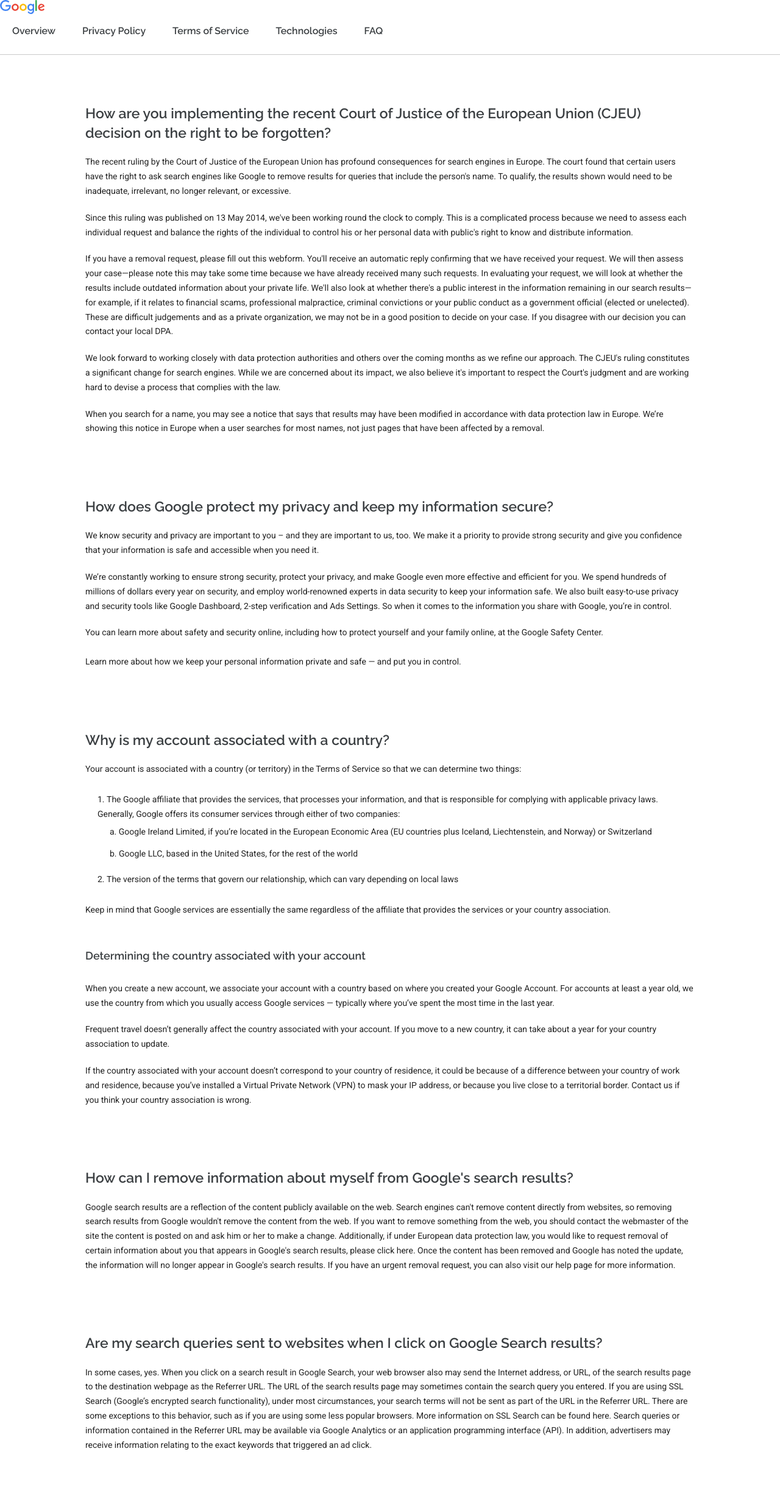
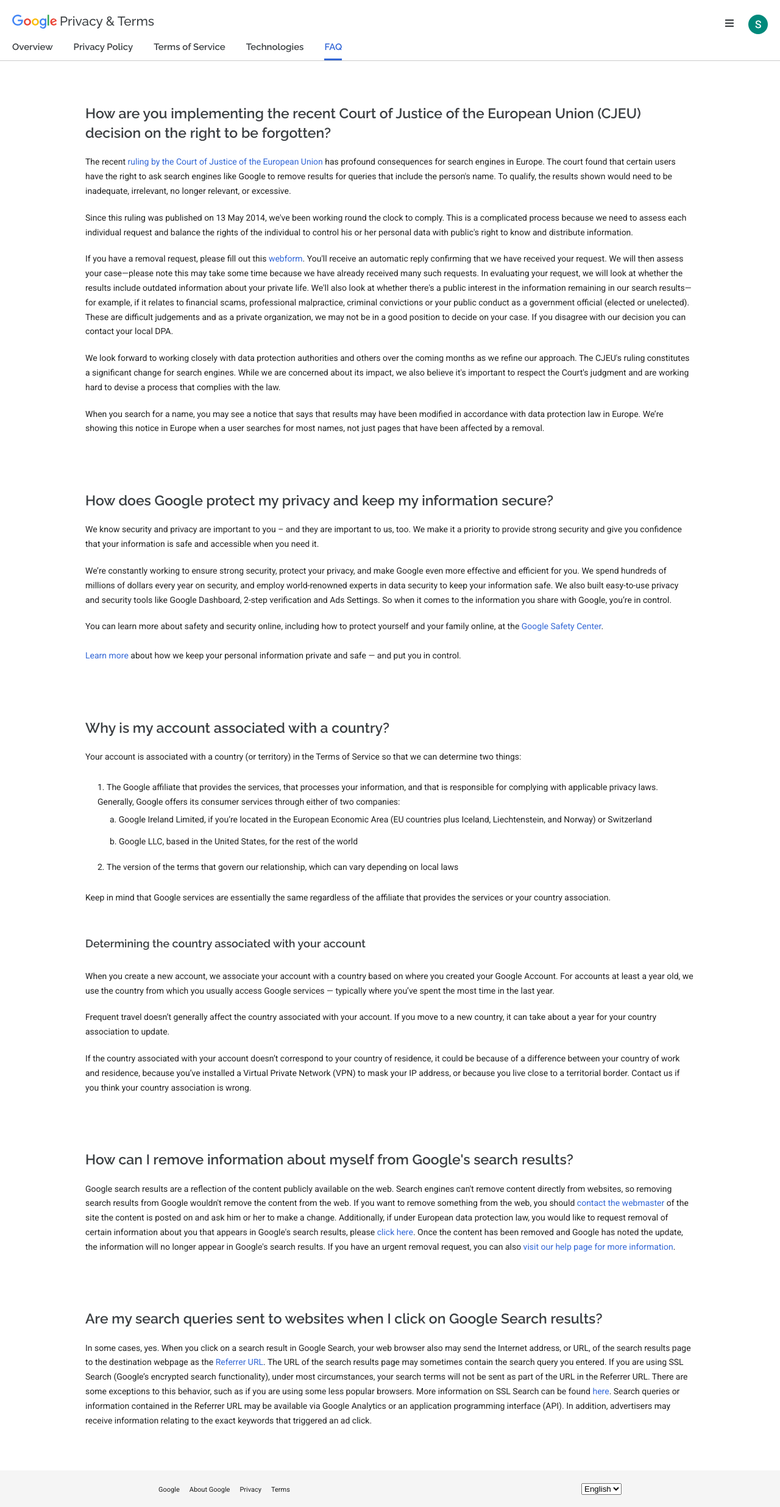
Before and after one commit to sabrina-fontana/php-google-faq, a PHP site: page / in a window 1280 px wide. Shown: the whole page at 61% size. Before the commit the page ends 2378 px from the top, so only its background shows below. Run offline with PHP 8.4, Linux system fonts and the light colour scheme.

Commit message:
esercizio completo

```diff
--- a/dist/style.css
+++ b/dist/style.css
@@ -2,6 +2,11 @@
   box-sizing: border-box;
   margin: 0;
   padding: 0;
+}
+
+.special-text {
+  color: #3367d6;
+  cursor: pointer;
 }
 
 header {
@@ -10,29 +15,58 @@ header {
   font-weight: 600;
   line-height: 1.4em;
   width: 100%;
-  height: 90px;
+  height: 100px;
   position: fixed;
   z-index: 1;
+  display: flex;
+  flex-direction: column;
+  justify-content: flex-end;
   background-color: white;
   border-bottom: 1px solid rgba(151, 151, 151, 0.5);
+  padding: 10px 20px 0 20px;
+}
+header .header-top {
+  display: flex;
+  justify-content: space-between;
+  padding-bottom: 5px;
+}
+header .header-top > * {
+  cursor: pointer;
+}
+header .header-top-left img {
+  vertical-align: bottom;
+}
+header .header-top-left span {
+  font-size: 21px;
+  font-weight: 500;
+}
+header .header-top-right img {
+  border-radius: 50%;
+  vertical-align: middle;
+  margin-left: 20px;
 }
 header nav ul {
   list-style: none;
 }
 header nav ul li {
   display: inline-block;
-  margin: 10px 20px;
+  font-size: 15px;
+  margin: 5px 30px 0 0;
+  padding-bottom: 8px;
   cursor: pointer;
+}
+header nav ul li:last-child {
+  color: #3367d6;
+  border-bottom: 3px solid #3367d6;
 }
 
 main {
-  position: relative;
-  top: 90px;
+  padding: 100px 0 50px 0;
 }
 main .faq-container {
   width: 1000px;
   margin: 0 auto;
-  padding-top: 80px;
+  padding-top: 70px;
 }
 main .faq-container .question {
   font-family: "Raleway", sans-serif;
@@ -63,3 +97,21 @@ main .faq-container .answer .small-title {
   font-size: 18px;
   padding: 30px 0;
 }
+
+footer {
+  font-family: "Roboto", sans-serif;
+  color: #000000de;
+  display: flex;
+  justify-content: space-between;
+  padding: 20px 260px;
+  background-color: #f5f5f5;
+}
+footer .footer-left ul {
+  list-style: none;
+}
+footer .footer-left ul li {
+  display: inline-block;
+  font-size: 11px;
+  margin-right: 12px;
+  cursor: pointer;
+}
--- a/index.php
+++ b/index.php
@@ -2,6 +2,7 @@
 <html lang="en" dir="ltr">
   <head>
     <meta charset="utf-8">
+    <link rel="stylesheet" href="https://use.fontawesome.com/releases/v5.15.2/css/all.css">
     <link rel="preconnect" href="https://fonts.gstatic.com">
     <link href="https://fonts.googleapis.com/css2?family=Roboto:wght@300;400;500;700&display=swap" rel="stylesheet">
     <link href="https://fonts.googleapis.com/css2?family=Raleway:wght@400;500;600&display=swap" rel="stylesheet">
@@ -14,9 +15,12 @@
       <div class="header-top">
         <div class="header-top-left">
           <img src="img/googlelogo.svg" alt="">
-
+          <span>Privacy & Terms</span>
         </div>
-        <div class="header-top-right"></div>
+        <div class="header-top-right">
+          <i class="fas fa-bars"></i>
+          <img src="img/user.png" alt="">
+        </div>
       </div>
 
       <nav>
@@ -37,9 +41,9 @@
         $faqs = [
           [
             'question' => "How are you implementing the recent Court of Justice of the European Union (CJEU) decision on the right to be forgotten?",
-            'answer' => "<p>The recent ruling by the Court of Justice of the European Union has profound consequences for search engines in Europe. The court found that certain users have the right to ask search engines like Google to remove results for queries that include the person's name. To qualify, the results shown would need to be inadequate, irrelevant, no longer relevant, or excessive.</p>
+            'answer' => "<p>The recent <span class=\"special-text\">ruling by the Court of Justice of the European Union</span> has profound consequences for search engines in Europe. The court found that certain users have the right to ask search engines like Google to remove results for queries that include the person's name. To qualify, the results shown would need to be inadequate, irrelevant, no longer relevant, or excessive.</p>
             <p>Since this ruling was published on 13 May 2014, we've been working round the clock to comply. This is a complicated process because we need to assess each individual request and balance the rights of the individual to control his or her personal data with public's right to know and distribute information.</p>
-            <p>If you have a removal request, please fill out this webform. You'll receive an automatic reply confirming that we have received your request. We will then assess your case—please note this may take some time because we have already received many such requests. In evaluating your request, we will look at whether the results include outdated information about your private life. We'll also look at whether there's a public interest in the information remaining in our search results—for example, if it relates to financial scams, professional malpractice, criminal convictions or your public conduct as a government official (elected or unelected). These are difficult judgements and as a private organization, we may not be in a good position to decide on your case. If you disagree with our decision you can contact your local DPA.</p>
+            <p>If you have a removal request, please fill out this <span class=\"special-text\">webform</span>. You'll receive an automatic reply confirming that we have received your request. We will then assess your case—please note this may take some time because we have already received many such requests. In evaluating your request, we will look at whether the results include outdated information about your private life. We'll also look at whether there's a public interest in the information remaining in our search results—for example, if it relates to financial scams, professional malpractice, criminal convictions or your public conduct as a government official (elected or unelected). These are difficult judgements and as a private organization, we may not be in a good position to decide on your case. If you disagree with our decision you can contact your local DPA.</p>
             <p>We look forward to working closely with data protection authorities and others  over the coming months as we refine our approach. The CJEU's ruling constitutes a significant change for search engines. While we are concerned about its impact, we also believe it's important to respect the Court's judgment and are working hard to devise a process that complies with the law.</p>
             <p>When you search for a name, you may see a notice that says that results may have been modified in accordance with data protection law in Europe. We’re showing this notice in Europe when a user searches for most names, not just pages that have been affected by a removal.</p>"
           ],
@@ -47,8 +51,8 @@
             'question' => "How does Google protect my privacy and keep my information secure?",
             'answer' => "<p>We know security and privacy are important to you – and they are important to us, too. We make it a priority to provide strong security and give you confidence that your information is safe and accessible when you need it.</p>
             <p>We’re constantly working to ensure strong security, protect your privacy, and make Google even more effective and efficient for you. We spend hundreds of millions of dollars every year on security, and employ world-renowned experts in data security to keep your information safe. We also built easy-to-use privacy and security tools like Google Dashboard, 2-step verification and Ads Settings. So when it comes to the information you share with Google, you’re in control.</p>
-            <p>You can learn more about safety and security online, including how to protect yourself and your family online, at the Google Safety Center.<br><br>
-            Learn more about how we keep your personal information private and safe — and put you in control.</p>"
+            <p>You can learn more about safety and security online, including how to protect yourself and your family online, at the <span class=\"special-text\">Google Safety Center</span>.<br><br>
+            <span class=\"special-text\">Learn more</span> about how we keep your personal information private and safe — and put you in control.</p>"
           ],
           [
             'question' => "Why is my account associated with a country?",
@@ -65,11 +69,11 @@
           ],
           [
             'question' => "How can I remove information about myself from Google's search results?",
-            'answer' => "<p>Google search results are a reflection of the content publicly available on the web. Search engines can't remove content directly from websites, so removing search results from Google wouldn't remove the content from the web. If you want to remove something from the web, you should contact the webmaster of the site the content is posted on and ask him or her to make a change. Additionally, if under European data protection law, you would like to request removal of certain information about you that appears in Google's search results, please click here. Once the content has been removed and Google has noted the update, the information will no longer appear in Google's search results. If you have an urgent removal request, you can also visit our help page for more information.</p>"
+            'answer' => "<p>Google search results are a reflection of the content publicly available on the web. Search engines can't remove content directly from websites, so removing search results from Google wouldn't remove the content from the web. If you want to remove something from the web, you should <span class=\"special-text\">contact the webmaster</span> of the site the content is posted on and ask him or her to make a change. Additionally, if under European data protection law, you would like to request removal of certain information about you that appears in Google's search results, please <span class=\"special-text\">click here</span>. Once the content has been removed and Google has noted the update, the information will no longer appear in Google's search results. If you have an urgent removal request, you can also <span class=\"special-text\">visit our help page for more information</span>.</p>"
           ],
           [
             'question' => "Are my search queries sent to websites when I click on Google Search results?",
-            'answer' => "<p>In some cases, yes. When you click on a search result in Google Search, your web browser also may send the Internet address, or URL, of the search results page to the destination webpage as the Referrer URL. The URL of the search results page may sometimes contain the search query you entered. If you are using SSL Search (Google’s encrypted search functionality), under most circumstances, your search terms will not be sent as part of the URL in the Referrer URL. There are some exceptions to this behavior, such as if you are using some less popular browsers. More information on SSL Search can be found here. Search queries or information contained in the Referrer URL may be available via Google Analytics or an application programming interface (API). In addition, advertisers may receive information relating to the exact keywords that triggered an ad click.</p>"
+            'answer' => "<p>In some cases, yes. When you click on a search result in Google Search, your web browser also may send the Internet address, or URL, of the search results page to the destination webpage as the <span class=\"special-text\">Referrer URL</span>. The URL of the search results page may sometimes contain the search query you entered. If you are using SSL Search (Google’s encrypted search functionality), under most circumstances, your search terms will not be sent as part of the URL in the Referrer URL. There are some exceptions to this behavior, such as if you are using some less popular browsers. More information on SSL Search can be found <span class=\"special-text\">here</span>. Search queries or information contained in the Referrer URL may be available via Google Analytics or an application programming interface (API). In addition, advertisers may receive information relating to the exact keywords that triggered an ad click.</p>"
           ]
         ];
 
@@ -87,5 +91,21 @@
 
     </main>
 
+    <footer>
+      <div class="footer-left">
+        <ul>
+          <li>Google</li>
+          <li>About Google</li>
+          <li>Privacy</li>
+          <li>Terms</li>
+        </ul>
+      </div>
+      <div class="footer-right">
+        <select>
+          <option value="">English</option>
+        </select>
+      </div>
+    </footer>
+
   </body>
 </html>
--- a/src/_colors.scss
+++ b/src/_colors.scss
@@ -1,2 +1,4 @@
 $title-color: #3c4043;
 $text-color: #000000de;
+$special-color: #3367d6;
+$footer-bg-color: #f5f5f5;
--- a/src/style.scss
+++ b/src/style.scss
@@ -7,14 +7,53 @@
   padding: 0;
 }
 
+.special-text {
+  color: $special-color;
+  cursor: pointer;
+}
+
 header {
   @include title;
   width: 100%;
-  height: 90px;
+  height: 100px;
   position: fixed;
   z-index: 1;
+  display: flex;
+  flex-direction: column;
+  justify-content: flex-end;
   background-color: white;
   border-bottom: 1px solid rgba(151,151,151,0.5);
+  padding: 10px 20px 0 20px;
+
+  .header-top {
+    display: flex;
+    justify-content: space-between;
+    padding-bottom: 5px;
+
+    > * {
+      cursor: pointer;
+    }
+
+    &-left {
+      img {
+        vertical-align: bottom;
+      }
+
+      span {
+        font-size: 21px;
+        font-weight: 500;
+      }
+    }
+
+    &-right {
+
+      img {
+        border-radius: 50%;
+        vertical-align: middle;
+        margin-left: 20px;
+      }
+    }
+  }
 
   nav {
     ul {
@@ -22,21 +61,27 @@ header {
 
       li {
         display: inline-block;
-        margin: 10px 20px;
+        font-size: 15px;
+        margin: 5px 30px 0 0;
+        padding-bottom: 8px;
         cursor: pointer;
+
+        &:last-child {
+          color: $special-color;
+          border-bottom: 3px solid $special-color;
+        }
       }
     }
   }
 }
 
 main {
-  position: relative;
-  top: 90px;
+  padding: 100px 0 50px 0;
 
   .faq-container {
     width: 1000px;
     margin: 0 auto;
-    padding-top: 80px;
+    padding-top: 70px;
 
     .question {
       @include title;
@@ -66,3 +111,24 @@ main {
     }
   }
 }
+
+footer {
+  @include text;
+  display: flex;
+  justify-content: space-between;
+  padding: 20px 260px;
+  background-color: $footer-bg-color;
+
+  .footer-left {
+    ul {
+      list-style: none;
+
+      li {
+        display: inline-block;
+        font-size: 11px;
+        margin-right: 12px;
+        cursor: pointer;
+      }
+    }
+  }
+}
```
Also changed, not shown: img/user.png (added).
